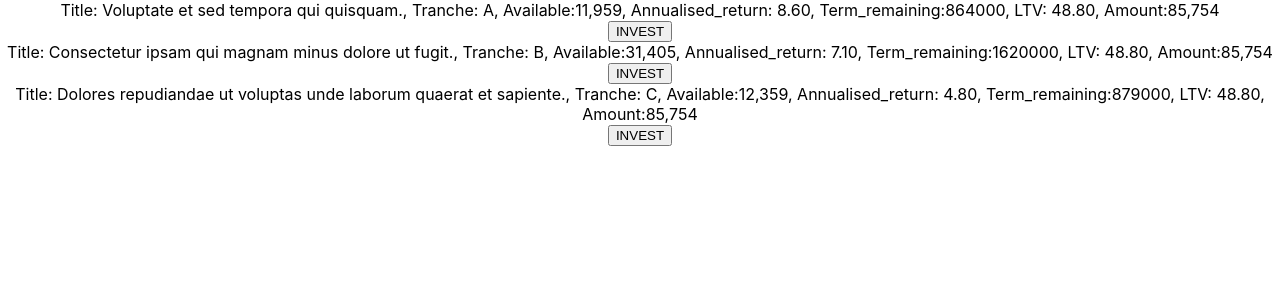
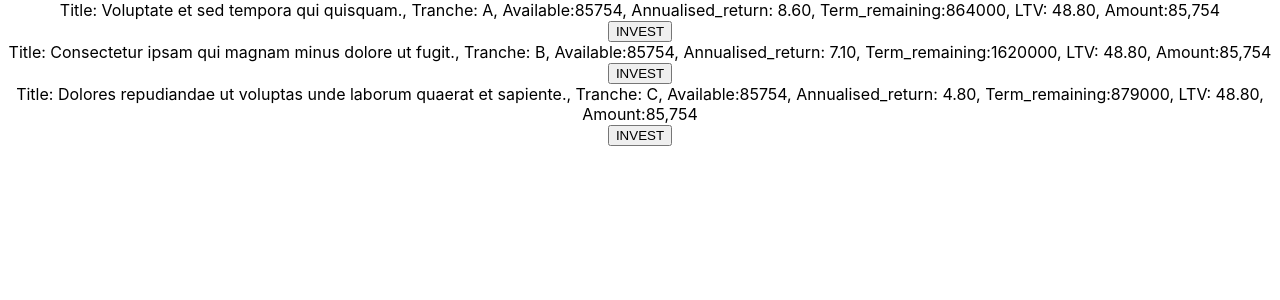
Before and after one commit to AmariEllington/lendinvest-test, a React (Create React App) app in the folder lendinvest-test/: page / in a window 1280 px wide. Shown: the top 300 px of the page. Built offline with nearby package versions, Linux system fonts and the light colour scheme.

Commit message:
amount converted to integer

```diff
--- a/lendinvest-test/src/components/Loans.js
+++ b/lendinvest-test/src/components/Loans.js
@@ -4,7 +4,7 @@ import Modal from "../components/Modal";
 export default class Loans extends Component {
   state = {
     modalShowing: false,
-    amount: this.props.data.amount
+    amount: parseFloat(this.props.data.amount.replace(/,/g, ""))
   };
 
   toggleModal = () => {
@@ -17,8 +17,9 @@ export default class Loans extends Component {
   onSubmit = event => {
     event.preventDefault();
     this.setState({
-      amount: this.state.amount + 1
+      amount: parseInt(this.state.amount) + parseInt(event.target.input.value)
     });
+    console.log(event.target.input.value);
   };
 
   render() {
@@ -37,7 +38,7 @@ export default class Loans extends Component {
     return (
       <div>
         <div>
-          Title: {title}, Tranche: {tranche}, Available:{available},
+          Title: {title}, Tranche: {tranche}, Available:{this.state.amount},
           Annualised_return: {annualised_return}, Term_remaining:
           {term_remaining}, LTV: {ltv}, Amount:{amount}
         </div>
--- a/lendinvest-test/src/components/Modal.js
+++ b/lendinvest-test/src/components/Modal.js
@@ -18,10 +18,10 @@ export default class Modal extends Component {
         Invest In Loan: {title}
         Amount Available: {available}
         Loan Ends In: {term_remaining}
-        <form>
+        <form onSubmit={this.props.onSubmit}>
           <label> Investment Amount: (£)</label>
           <input type="number" name="input" />
-          <input type="submit" name="inviest" onSubmit={this.props.onSubmit} />
+          <input type="submit" name="invest" />
         </form>
       </div>
     );
--- a/lendinvest-test/src/containers/HomePage.js
+++ b/lendinvest-test/src/containers/HomePage.js
@@ -4,8 +4,14 @@ import Loans from "../components/Loans";
 
 export default class HomePage extends Component {
   state = {
-    data: Data.loans
+    data: []
   };
+
+  componentDidMount() {
+    this.setState({
+      data: Data.loans
+    });
+  }
 
   render() {
     const { data } = this.state;
```
